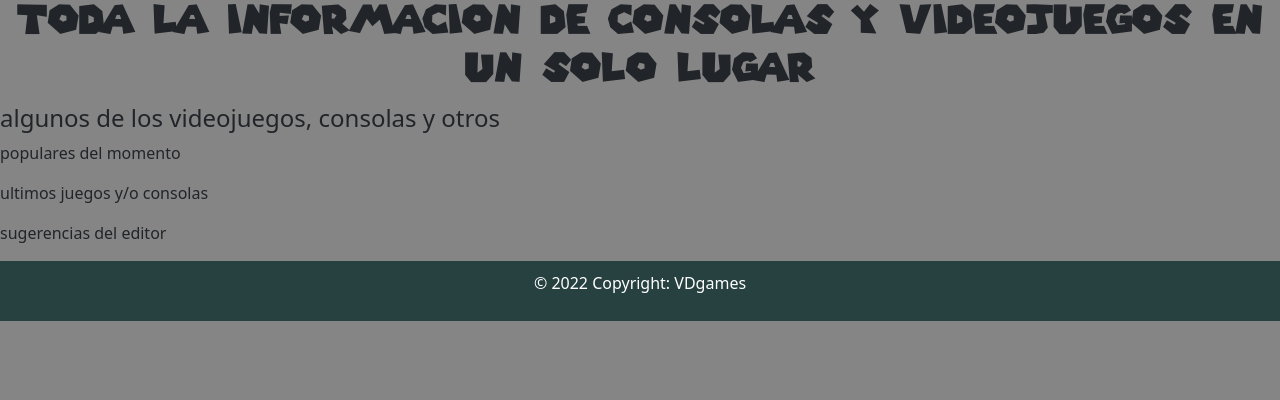
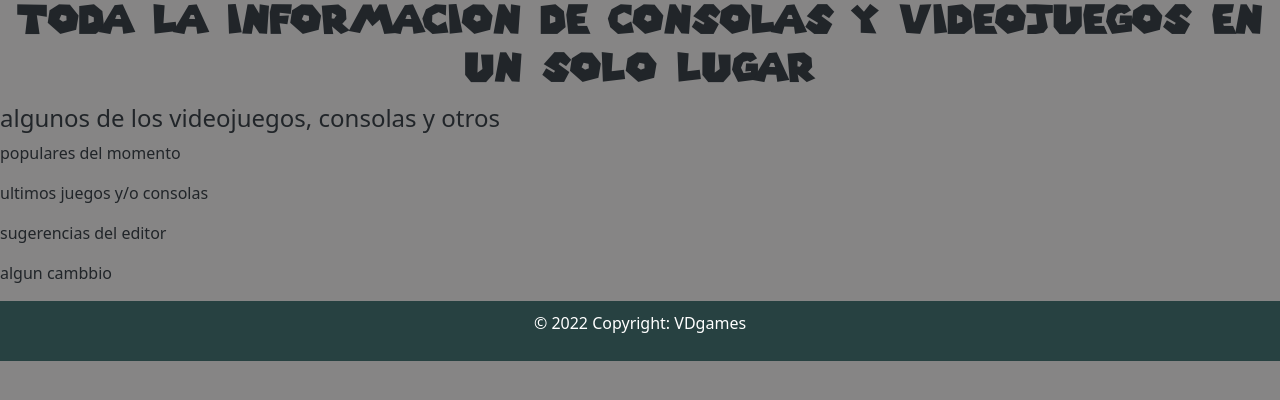
Before and after one commit to Darck-JS/prueba3-vdgames, a Django app: page /home/ in a window 1280 px wide. Shown: the part 69-469 px from the top of the page. Run offline with Django 4.2, Linux system fonts and the light colour scheme; some libraries are stand-ins or nearby versions.

Commit message:
p en home

```diff
--- a/vdgames/home/templates/home/home.html
+++ b/vdgames/home/templates/home/home.html
@@ -9,6 +9,7 @@
 <p>populares del momento</p>
 <p>ultimos juegos y/o consolas</p>
 <p>sugerencias del editor</p>
+<p>algun cambbio</p>
 
 
 
```
